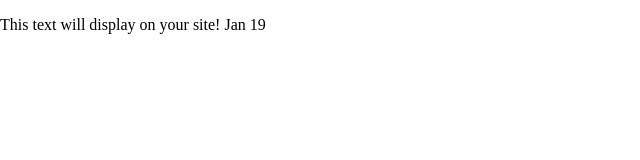
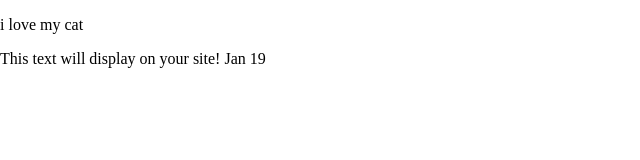
Before and after one commit to sophialespie/second_class_8.29, a plain HTML site: page index.html in a window 1280 px wide. Shown: the whole page, without its empty margins (0-640 px from the left). Drawn offline with Linux system fonts and the light colour scheme.

Commit message:
added text

```diff
--- a/index.html
+++ b/index.html
@@ -24,6 +24,7 @@
 
 <body>
   <!-- Place your site's HTML here -->
+  <p>i love my cat</p>
   <p>This text will display on your site! Jan 19</p>
   <script src="js/main.js"></script>
 </body>
```
